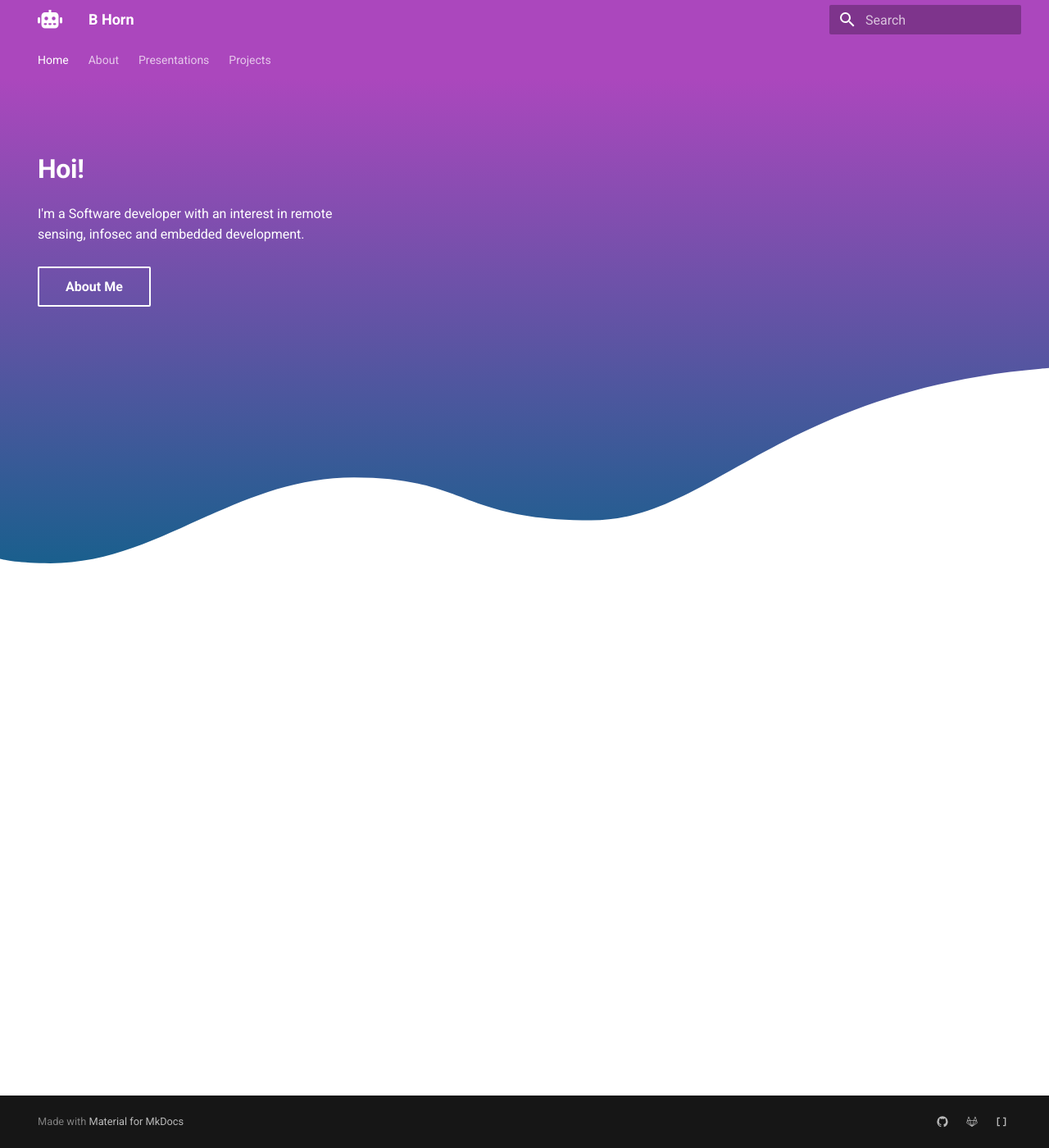
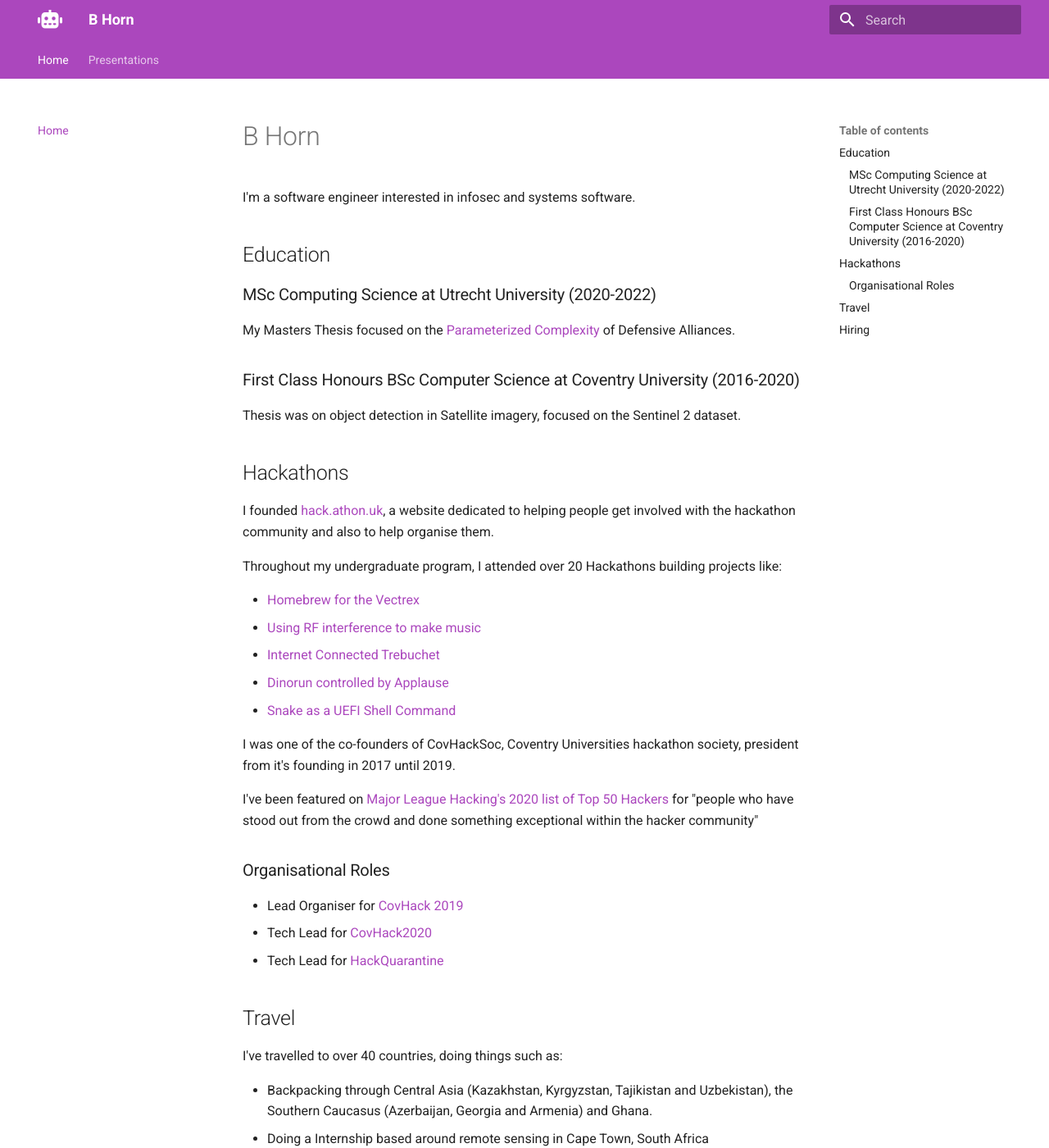
Before and after one commit to bahorn/b.horn.uk, an MkDocs documentation site: the page built from docs/index.md, in a window 1280 px wide and 1400 px high. Shown: the whole window at 82% size. Built offline with MkDocs 1.6.1 and Material for MkDocs 9.7.7, drawn with Linux system fonts in a browser that asks for light colours; nearby versions of some CDN libraries; some of the changed text lies outside the part shown.

Commit message:
Fixing site
Seems deps broke in the meantime...

Signed-off-by: B Horn <b@horn.uk>

```diff
--- a/docs/about/index.md
+++ /dev/null
@@ -1,51 +0,0 @@
-# About Me
-
-## Hiring
-
-Open to full time positions in The Netherlands (or potentially remote).
-CV provided on request, please contact me at `b AT horn DOT uk` from a corporate email if you are interested.
-
-## Education
-
-### MSc Computing Science at Utrecht University (2020-2022)
-
-My Masters Thesis focused on the [Parameterized Complexity](https://en.wikipedia.org/wiki/Parameterized_complexity) of Defensive Alliances.
-
-### First Class Honours BSc Computer Science at Coventry University (2016-2020)
-
-Thesis was on object detection in Satellite imagery, focused on the Sentinel 2 dataset.
-
-## Hackathons
-
-I founded [hack.athon.uk](https://hack.athon.uk), a website dedicated to helping
-people get involved with the hackathon community and also to help organise them.
-
-Throughout my undergraduate program, I attended over 20 Hackathons building
-projects like:
-
-* [Homebrew for the Vectrex](https://devpost.com/software/goose-v-velociraptors)
-* [Using RF interference to make music](https://devpost.com/software/dj-whitenoize)
-* [Internet Connected Trebuchet](https://devpost.com/software/internet-of-flings)
-* [Dinorun controlled by Applause](https://devpost.com/software/applause-review)
-* [Snake as a UEFI Shell Command](https://devpost.com/software/uefi-worm)
-
-I was one of the co-founders of CovHackSoc, Coventry Universities hackathon
-society, president from it's founding in 2017 until 2019.
-
-I've been featured on [Major League Hacking's 2020 list of Top 50 Hackers](https://top.mlh.io/2020/profiles/beowulf-horn)
-for "people who have stood out from the crowd and done something exceptional
-within the hacker community"
-
-### Organisational Roles
-
-* Lead Organiser for [CovHack 2019](https://web.archive.org/web/20190322160452/https://covhack.org/)
-* Tech Lead for [CovHack2020](https://web.archive.org/web/20200301172154/https://covhack.org/)
-* Tech Lead for [HackQuarantine](https://hackquarantine.com)
-
-## Travel
-
-I've travelled to over 40 countries, doing things such as:
-
-* Backpacking through Central Asia (Kazakhstan, Kyrgyzstan, Tajikistan and Uzbekistan), the Southern Caucasus (Azerbaijan, Georgia and Armenia) and Ghana.
-* Doing a Internship based around remote sensing in Cape Town, South Africa
-* Cultural Exchanges in Oslo (Norway), Helsinki (Finland) and Guangzhou (China)
--- a/docs/index.md
+++ b/docs/index.md
@@ -1,3 +1,53 @@
----
-template: overrides/home.html
----
+# B Horn
+
+I'm a software engineer interested in infosec and systems software.
+
+## Education
+
+### MSc Computing Science at Utrecht University (2020-2022)
+
+My Masters Thesis focused on the [Parameterized Complexity](https://en.wikipedia.org/wiki/Parameterized_complexity) of Defensive Alliances.
+
+### First Class Honours BSc Computer Science at Coventry University (2016-2020)
+
+Thesis was on object detection in Satellite imagery, focused on the Sentinel 2 dataset.
+
+## Hackathons
+
+I founded [hack.athon.uk](https://hack.athon.uk), a website dedicated to helping
+people get involved with the hackathon community and also to help organise them.
+
+Throughout my undergraduate program, I attended over 20 Hackathons building
+projects like:
+
+* [Homebrew for the Vectrex](https://devpost.com/software/goose-v-velociraptors)
+* [Using RF interference to make music](https://devpost.com/software/dj-whitenoize)
+* [Internet Connected Trebuchet](https://devpost.com/software/internet-of-flings)
+* [Dinorun controlled by Applause](https://devpost.com/software/applause-review)
+* [Snake as a UEFI Shell Command](https://devpost.com/software/uefi-worm)
+
+I was one of the co-founders of CovHackSoc, Coventry Universities hackathon
+society, president from it's founding in 2017 until 2019.
+
+I've been featured on [Major League Hacking's 2020 list of Top 50 Hackers](https://top.mlh.io/2020/profiles/beowulf-horn)
+for "people who have stood out from the crowd and done something exceptional
+within the hacker community"
+
+### Organisational Roles
+
+* Lead Organiser for [CovHack 2019](https://web.archive.org/web/20190322160452/https://covhack.org/)
+* Tech Lead for [CovHack2020](https://web.archive.org/web/20200301172154/https://covhack.org/)
+* Tech Lead for [HackQuarantine](https://hackquarantine.com)
+
+## Travel
+
+I've travelled to over 40 countries, doing things such as:
+
+* Backpacking through Central Asia (Kazakhstan, Kyrgyzstan, Tajikistan and Uzbekistan), the Southern Caucasus (Azerbaijan, Georgia and Armenia) and Ghana.
+* Doing a Internship based around remote sensing in Cape Town, South Africa
+* Cultural Exchanges in Oslo (Norway), Helsinki (Finland) and Guangzhou (China)
+
+## Hiring
+
+Open to full time positions in The Netherlands (or potentially remote).
+CV provided on request, please contact me at `b AT horn DOT uk` from a corporate email if you are interested.
--- a/mkdocs.yml
+++ b/mkdocs.yml
@@ -5,13 +5,8 @@ site_description: |
 
 nav:
   - Home: 'index.md'
-  - About:
-    - 'about/index.md'
   - Presentations:
     - 'presentations/index.md'
-  - Projects:
-    - Javascript Art:
-      - 'projects/jsdemos/2d-sdf.md'
 
 theme:
   name: material
```
Also changed, not shown: requirements.txt (deleted, +0 -50 lines).
